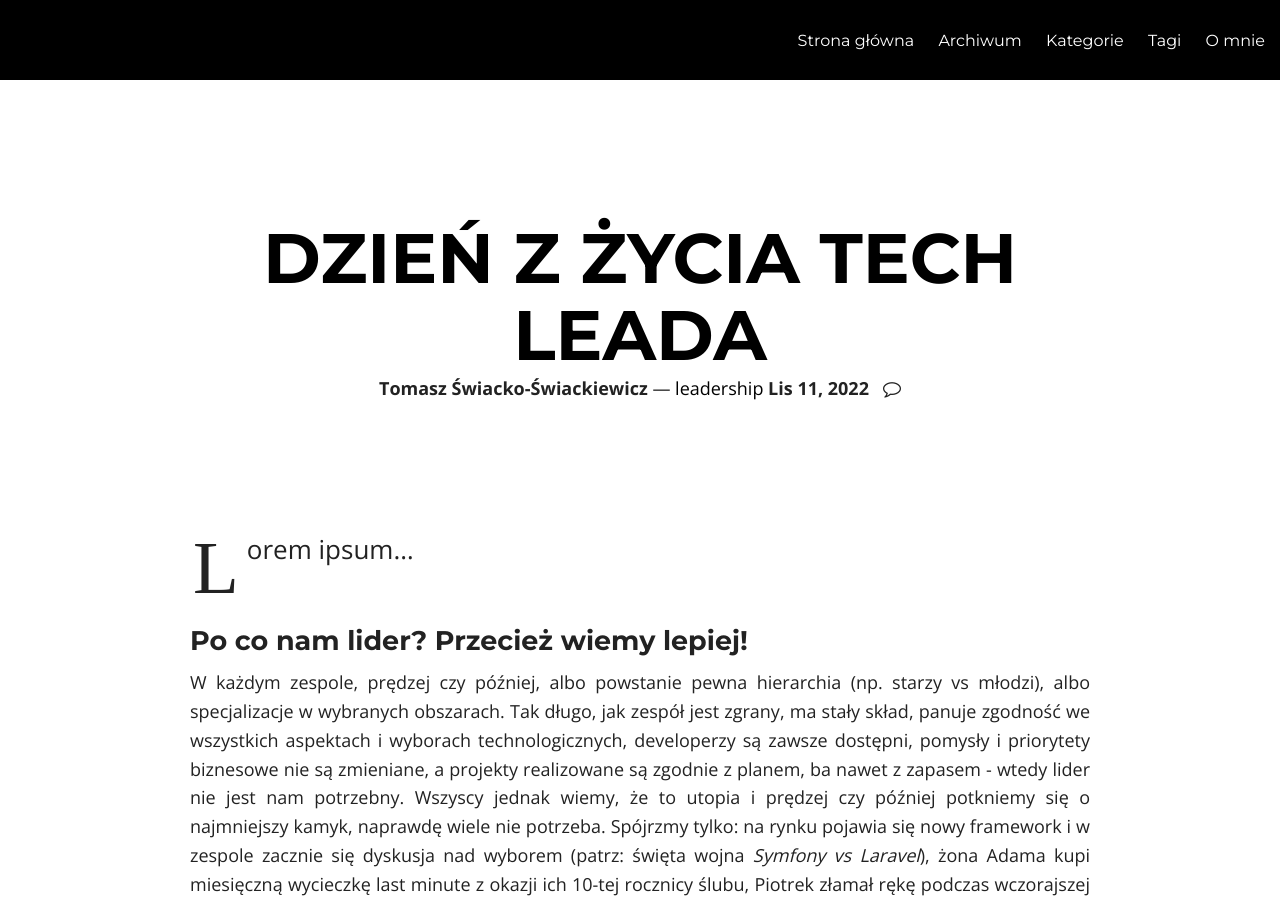
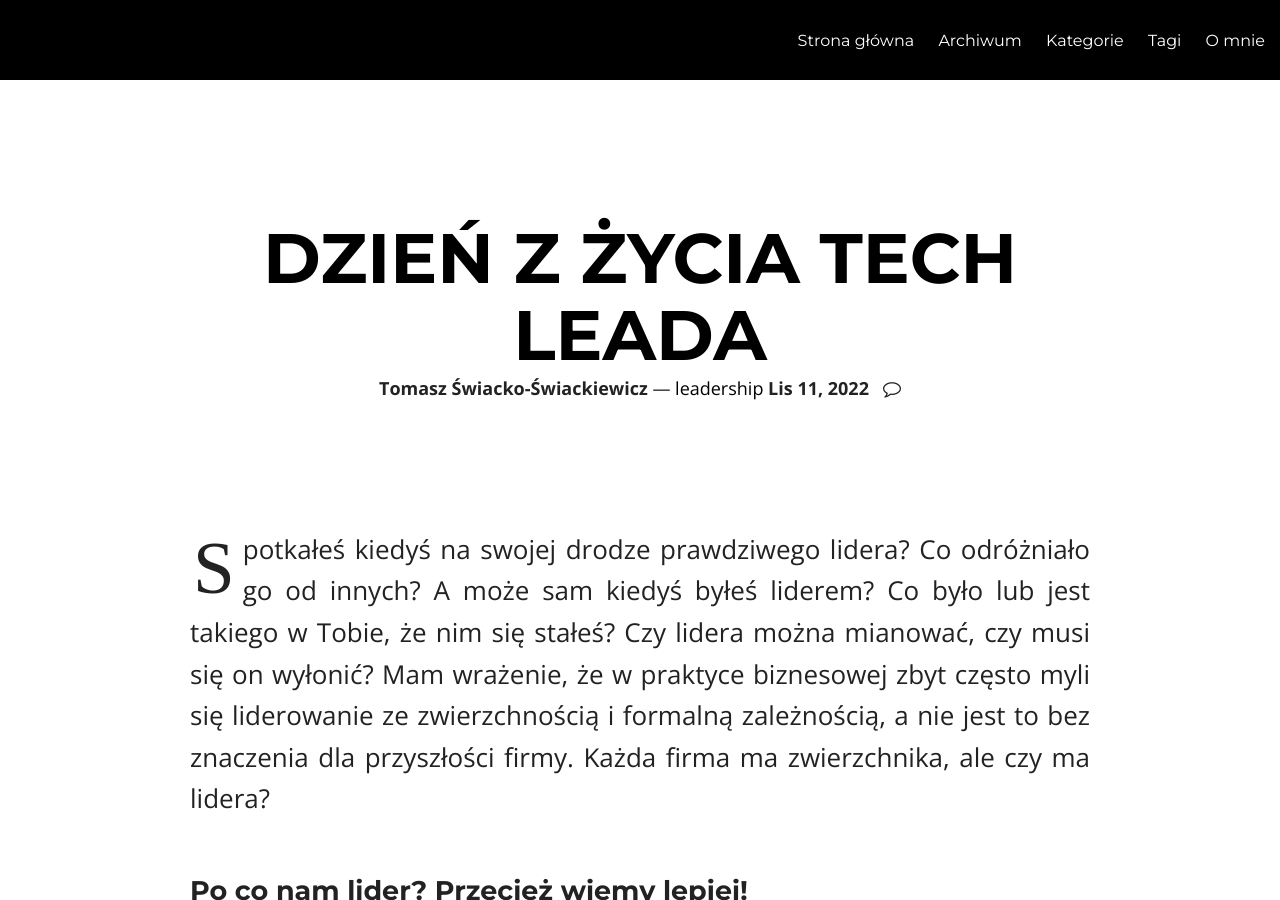
Before and after one commit to tswiackiewicz/inside-the-source-code, a Jekyll site: the page built from _posts/2022-11-11-tech-lead.md, in a window 1280 px wide and 900 px high. Built offline with Jekyll 4.4.1, drawn with Linux system fonts in a browser that asks for light colours; nearby versions of some CDN libraries; comment, search, counter and statistics services are not loaded; some of the changed text lies outside the part shown.

Commit message:
Skalowanie obrazków, poprawki formatowania tekstu

```diff
--- a/_posts/2022-11-11-tech-lead.md
+++ b/_posts/2022-11-11-tech-lead.md
@@ -10,12 +10,12 @@
 featured: false
 ---
 
-Lorem ipsum...
+Spotkałeś kiedyś na swojej drodze prawdziwego lidera? Co odróżniało go od innych? A może sam kiedyś byłeś liderem? Co było lub jest takiego w Tobie, że nim się stałeś? Czy lidera można mianować, czy musi się on wyłonić? Mam wrażenie, że w praktyce biznesowej zbyt często myli się liderowanie ze zwierzchnością i formalną zależnością, a nie jest to bez znaczenia dla przyszłości firmy. Każda firma ma zwierzchnika, ale czy ma lidera?
 
 
 ### Po co nam lider? Przecież wiemy lepiej!
 
-W każdym zespole, prędzej czy później, albo powstanie pewna hierarchia (np. starzy vs młodzi), albo specjalizacje w wybranych obszarach. Tak długo, jak zespół jest zgrany, ma stały skład, panuje zgodność we wszystkich aspektach i wyborach technologicznych, developerzy są zawsze dostępni, pomysły i priorytety biznesowe nie są zmieniane, a projekty realizowane są zgodnie z planem, ba nawet z zapasem - wtedy lider nie jest nam potrzebny. Wszyscy jednak wiemy, że to utopia i prędzej czy później potkniemy się o najmniejszy kamyk, naprawdę wiele nie potrzeba. Spójrzmy tylko: na rynku pojawia się nowy framework i w zespole zacznie się dyskusja nad wyborem (patrz: święta wojna *Symfony vs Laravel*), żona Adama kupi miesięczną wycieczkę last minute z okazji ich 10-tej rocznicy ślubu, Piotrek złamał rękę podczas wczorajszej gry w tenisa a Product Owner oznajmia, że w trybie pilnym musimy dorobić jeszcze jeden feature. W efekcie zaczynamy się zakrzykiwać, pojawiają się pierwsze nerwowe ruchy, pierwotne ustalenia stają się nieważne, tam gdzie był ład i porządek wkrada się chaos.
+<br />W każdym zespole, prędzej czy później, albo powstanie pewna hierarchia (np. starzy vs młodzi), albo specjalizacje w wybranych obszarach. Tak długo, jak zespół jest zgrany, ma stały skład, panuje zgodność we wszystkich aspektach i wyborach technologicznych, developerzy są zawsze dostępni, pomysły i priorytety biznesowe nie są zmieniane, a projekty realizowane są zgodnie z planem, ba nawet z zapasem - wtedy lider nie jest nam potrzebny. Wszyscy jednak wiemy, że to utopia i prędzej czy później potkniemy się o najmniejszy kamyk, naprawdę wiele nie potrzeba. Spójrzmy tylko: na rynku pojawia się nowy framework i w zespole zacznie się dyskusja nad wyborem (patrz: święta wojna *Symfony vs Laravel*), żona Adama kupi miesięczną wycieczkę last minute z okazji ich 10-tej rocznicy ślubu, Piotrek złamał rękę podczas wczorajszej gry w tenisa a Product Owner oznajmia, że w trybie pilnym musimy dorobić jeszcze jeden feature. W efekcie zaczynamy się zakrzykiwać, pojawiają się pierwsze nerwowe ruchy, pierwotne ustalenia stają się nieważne, tam gdzie był ład i porządek wkrada się chaos.
 
 Kto nad tym wszystkim zapanuje? Czy zostawiamy to w duchu Agile samo-organizującym się  zespołom? Czy Product Owner będzie w stanie rozstrzygnąć spór w zakresie wybrania technologii? Kto przejmie zadania od Adama i Piotrka? Czy nasz kod jest gotowy do dodania tam funkcjonalności zgłoszonej przez PO?
 
@@ -36,23 +36,23 @@
 * wprowadzanie nowych osób do zespołu
 * wspomaganie w rozwoju poszczególnych developerów i osiąganiu przez nich założonych celów
 * prowadzenie i organizacja spotkań technicznych zespołu
-
+<br />
 
 ### Naturalny czy wybrany?
 
-Czy możemy komuś nakazać, że od jutra będzie "rządził"? Oczywiście, że tak. Czy możemy go do tego przygotować, nauczyć? W pewnym sensie tak, wskazując na konkretne obszary i wyznaczając cele. Czy to zadziała? Jest taka szansa, ale wymagane jest umocowanie i wskazanie kto za co jest odpowiedzialny oraz bliska współpraca z takim liderem. Czy możemy zostawić takiego mianowanego lidera samego sobie? W mojej ocenie już niekoniecznie.
+<br />Czy możemy komuś nakazać, że od jutra będzie "rządził"? Oczywiście, że tak. Czy możemy go do tego przygotować, nauczyć? W pewnym sensie tak, wskazując na konkretne obszary i wyznaczając cele. Czy to zadziała? Jest taka szansa, ale wymagane jest umocowanie i wskazanie kto za co jest odpowiedzialny oraz bliska współpraca z takim liderem. Czy możemy zostawić takiego mianowanego lidera samego sobie? W mojej ocenie już niekoniecznie.
 
 Z drugiej strony mamy osobę, która sama w sobie ma tyle zaparcia oraz odpowiednie (przywódcze) cechy charakteru, które niejako naturalnie predysponują ją do bycia liderem. Taka osoba sama dostrzega, gdzie są największe potrzeby działania, sama definiuje kierunki rozwoju, sama wskazuje co można zmienić. Do tego nie czeka na pozwolenie - działa proaktywnie, bierze odpowiedzialność. Czy musimy ją zachęcać do takich działań? Nie. Czy potrzebne jest autorytarne wskazanie, że "rządzi"? Nie. Czy potrzebny jest tytuł? Również nie. Czy potrzebujemy taką osobę kontrolować? Co najwyżej w minimalnym zakresie. Zatem mamy układ idealny? Niemalże - mówimy tutaj o dużej samodzielności, ale przede wszystkim taka osoba musi być obdarzona bardzo dużym zaufaniem i swobodą w działaniu (nawet jeśli ma popełnić kosztowny błąd), ze wspólnym ustaleniem kierunku działania - pomoc poprzez wspólne ustalanie celów, kierunków, przestrzeń i czas na działanie.
 
-![Leadership](https://sp-ao.shortpixel.ai/client/to_auto,q_glossy,ret_img,w_768/https://blog.ongig.com/wp-content/uploads/2021/09/Im-not-bossy-I-Have-Leadership-Skills-Meme-768x813.jpeg)
-<span style="text-align: left;">(*źródło: memegenerator.net*)</span>
+![Leadership](https://sp-ao.shortpixel.ai/client/to_auto,q_glossy,ret_img,w_768/https://blog.ongig.com/wp-content/uploads/2021/09/Im-not-bossy-I-Have-Leadership-Skills-Meme-768x813.jpeg | width=400)
+<br /><span style="text-align: left;">(*źródło: memegenerator.net*)</span>
 
 Moje osobiste doświadczenia wskazują na drugi wariant - sam wielokrotnie działałem w takim modelu, pełniłem taką rolę i to się po prostu sprawdzało. Co w sytuacji, gdy nie mamy takiego naturalnego lidera? Możemy mianować autorytarnie jednego lidera, możemy przeprowadzić głosowanie, możemy spróbować z różnymi osobami, przy różnych projektach, technologiach czy obszarach (tzw. feature lead odpowiedzialny za design całego feature) i na tej podstawie się wyłoni lub będą liderzy per case - na pewno takiemu liderowi musimy zapewnić dużo więcej wsparcia niż w przypadku tego, który naturalnie się wykreuje.
-
+<br />
 
 ### Tech Lead jako developer
 
-Lider liderem, ale mówimy tutaj przede wszystkim o osobie technicznej. Tym co nas napędza i stanowi paliwo dla naszych działań jest technologia, a konkretnie rzecz biorą kodowanie. Czy pełniąc rolę lidera technicznego jest przestrzeń na takie działania? Czy od tech leada wymagamy, aby programował? Na oba postawione tutaj pytania odpowiedź brzmi: TAK, zdecydowanie tak!
+<br />Lider liderem, ale mówimy tutaj przede wszystkim o osobie technicznej. Tym co nas napędza i stanowi paliwo dla naszych działań jest technologia, a konkretnie rzecz biorą kodowanie. Czy pełniąc rolę lidera technicznego jest przestrzeń na takie działania? Czy od tech leada wymagamy, aby programował? Na oba postawione tutaj pytania odpowiedź brzmi: TAK, zdecydowanie tak!
 
 Zależy nam przede wszystkim na tym, aby taki lider miał cały czas kontakt z technologią, z rozwiązaniami przygotowywanymi w zespole, samemu doświadczał problemów związanych z wdrażaniem kodu na produkcję i jeszcze lepiej dobierał rozwiązania czy podejmował techniczne decyzje.
 
@@ -67,30 +67,29 @@
 Zalecane są tutaj proporcje w postaci zaledwie 30% czasu przeznaczonego na prace developerskie, pozostałe 70% na spotkania, analizy i inne działania. Warto również zaznaczyć, tak jak zostało wskazane przy bulletach, że na Tech Leadzie nie może spoczywać ciężar developmentu, nie może od jego dostępności zależeć czy wydamy daną funkcjonalność, czy dany fragment kodu trafi na produkcję. Oczywiście, ważne jest aby był uwzględniany podczas dyskusji jak dane rozwiązanie zaprojektować czy na jakie elementy zwrócić uwagę.
 
 Kolejny wniosek, który można z tego obrazu wyciągnąć jest taki, że rola lidera technicznego nie polega na byciu najlepszym programistą w zespole, ale upewnianie się, że inni maja przestrzeń i robią to, co potrafią najlepiej i mogą się na tym polu rozwijać.
-
+<br />
 
 ### Nie bądź zachłanny - podziel się tortem
 
-Jeżeli mamy tylko 30% czasu na programowanie, do tego całkiem sporo spotkań, analiz i zaglądania to tu, to tam - sami nie jesteśmy w stanie wszystkiego ogarnąć. Warto podzielić się tym tortem! Delegujmy prace do innych, przede wszystkim te wymagające dużego zaangażowania czasowego. Jednocześnie jako lider techniczny nie podejmuj samemu wszystkich decyzji technicznych - zostaw przestrzeń na to dla innych, ustal reguły w których momentach Twoje zdanie będzie kluczowe, a gdzie zostawiasz wolną rękę. Czasem wystarczy tylko wskazać kierunek, pewien wzorzec postępowania czy ustalić wspólnie standard.
+<br />Jeżeli mamy tylko 30% czasu na programowanie, do tego całkiem sporo spotkań, analiz i zaglądania to tu, to tam - sami nie jesteśmy w stanie wszystkiego ogarnąć. Warto podzielić się tym tortem! Delegujmy prace do innych, przede wszystkim te wymagające dużego zaangażowania czasowego. Jednocześnie jako lider techniczny nie podejmuj samemu wszystkich decyzji technicznych - zostaw przestrzeń na to dla innych, ustal reguły w których momentach Twoje zdanie będzie kluczowe, a gdzie zostawiasz wolną rękę. Czasem wystarczy tylko wskazać kierunek, pewien wzorzec postępowania czy ustalić wspólnie standard.
 
 Przykładowym podejściem jakie można przyjąć podczas decydowania co oddajemy innym jest tzw. Eisenhower Matrix
 
-![Eisenhower Matrix](https://slab.com/static/f7141808c21143635c0b5642ededb0ec/e7448/eisenhower-matrix-example.png)
-<span style="text-align: left;">(*źródło: slab.com*)</span>
-
+![Eisenhower Matrix](https://slab.com/static/f7141808c21143635c0b5642ededb0ec/e7448/eisenhower-matrix-example.png | width=400)
+<br /><span style="text-align: left;">(*źródło: slab.com*)</span>
 
 ### Czas opuścić strefę komfortu
 
-W tak dynamicznie zmieniającym się środowisku każdy potrzebuje się rozwijać, a do tego chcemy sprawnie podejmować decyzje. Dlatego też wymagane jest zbieranie różnych doświadczeń, spoglądanie szerzej, odkrywanie nieznanego - krótko mówiąc wykraczanie poza swoją strefę komfortu.
+<br />W tak dynamicznie zmieniającym się środowisku każdy potrzebuje się rozwijać, a do tego chcemy sprawnie podejmować decyzje. Dlatego też wymagane jest zbieranie różnych doświadczeń, spoglądanie szerzej, odkrywanie nieznanego - krótko mówiąc wykraczanie poza swoją strefę komfortu.
 
 W przypadku Tech Leada, może to być inna technologia, niż ta którą zna najlepiej czy inny obszar biznesowy. Z jednej strony warto jako backend developer, od czasu do czasu spróbować swoich sił na "froncie", z drugiej natomiast coraz szerzej promowana jest idea [T-shaped developer'a](https://dev.to/thuhtetdev/how-to-be-a-t-shaped-developer-5b32). Jeśli zaś chodzi o wymiar biznesowy, wiedza jak działa funkcjonalność wytwarzana przez inny zespół może być pomocna podczas definiowania zależności między komponentami, lepszego planowania z uwagi na czekanie aż dostarczone zostaną efekty pracy z innego obszaru czy po prostu może to być inspiracja, aby w którym z przypadków zastosować inne podejście, skorzystać z wiedzy i doświadczeń innych (ang. Don't reinvent the wheel). Tą skarbnicą wiedzy dla lidera może być przykładowo uczestnictwo w review/demo organizowanym przez inny zespół.
 
 Jeszcze innym wymiarem może być zbieranie nauki, tam gdzie z pozoru tego zupełnie się nie spodziewamy - na polu miękkich umiejętności. Od czasu do czasu poprowadź retro zespołowe czy daily, wystąp z prezentacją, złap się na kawę z developerem lub porozmawiaj o feedbacku z działu wsparcia klienta.
-
+<br />
 
 ### Najważniejsza jest drużyna
 
-Aby lider mógł dobrze pełnić swoją rolę, musi być częścią zespołu - razem odnosicie sukces, razem przeżywacie gorycz porażki, wspólnie wyciągacie wnioski.
+<br />Aby lider mógł dobrze pełnić swoją rolę, musi być częścią zespołu - razem odnosicie sukces, razem przeżywacie gorycz porażki, wspólnie wyciągacie wnioski.
 
 > “It’s fine to celebrate success but it is more important to heed the lessons of failure”- Bill Gates
 
@@ -105,29 +104,29 @@
 Do tego dochodzi jeszcze wymiar rozkładania parasola ochronnego przed nadmiarem spotkań technicznych czy dotyczących architektury - tech lead powinien przygotowywać koncepcje rozwiązań i przedstawiać je zespołowi zamiast angażować go w całości. Z drugiej strony mamy jeszcze trzymanie zespołu z daleka od "polityki" wewnątrzfirmowej i zapewnienie spokoju w zespole.
 
 W dużym skrócie, drogi liderze - **zadbaj o swój zespół, stwórz dla nich przestrzeń do rozwoju i spokojnej pracy - to zespół zadba również o Ciebie**!
-
+<br/ >
 
 ### Nie po to studiowałem informatykę, żeby...
 
-To zdanie zapewne jako osoby pracujące w tej branży słyszycie dość często, i to w różnych okolicznościach. Często wynika to z introwertycznej natury wielu osób, ale również z tego, że developerzy po prostu chcą skupić się na tym co lubią i potrafią najlepiej czyli programowaniu. W przypadku lidera sytuacja wygląda inaczej - od niego oczekujemy, że będzie osobą dużych umiejętnościach interpersonalnych, będzie w stanie sprawnie się komunikować. Dlatego też, taka osoba dużo czasu spędza na spotkaniach, jest pewnego rodzaju rzecznikiem prasowym zespołu, do zespołu wraca z ustaleniami, to do tej osoby inni przychodzą po feedback na temat developerów z zespołu. Jako developer nie zawsze musiałeś mieć zdanie i mogłeś siedzieć cicho, jako lead wszyscy oczekują od Ciebie, że wypowiedz się w każdym temacie.
+<br />To zdanie zapewne jako osoby pracujące w tej branży słyszycie dość często, i to w różnych okolicznościach. Często wynika to z introwertycznej natury wielu osób, ale również z tego, że developerzy po prostu chcą skupić się na tym co lubią i potrafią najlepiej czyli programowaniu. W przypadku lidera sytuacja wygląda inaczej - od niego oczekujemy, że będzie osobą dużych umiejętnościach interpersonalnych, będzie w stanie sprawnie się komunikować. Dlatego też, taka osoba dużo czasu spędza na spotkaniach, jest pewnego rodzaju rzecznikiem prasowym zespołu, do zespołu wraca z ustaleniami, to do tej osoby inni przychodzą po feedback na temat developerów z zespołu. Jako developer nie zawsze musiałeś mieć zdanie i mogłeś siedzieć cicho, jako lead wszyscy oczekują od Ciebie, że wypowiedz się w każdym temacie.
 
 Aby móc dawać wartościowy feedback na temat pracy zespołu, a w szczególności poszczególnych osób tam pracujących, warto zainwestować, jako lider techniczny, w czas na regularne rozmowy 1-on-1 z tymi osobami, jak również Product Ownerem, Project Managerem czy Engineering Managerem - w zależności od organizacji pracy w zespole.
 
 Nie ulega wątpliwości, że tech lead będzie dużo rozmawiał, konsultował, i spędzał czas na spotkaniach - powinien być gotowy na to podejmując się tej roli oraz zadbać o rozwój swoich umiejętności na tym polu.
-
+<br />
 
 ### Życie to sztuka wyboru
 
-Jednym z kluczowych zadań lidera technicznego jest odpowiedzialność za decyzje techniczne. Często wymaga to przygotowania, zagłębienia się i wybadania tematu a nierzadko po prostu zaplanowania pewnych działań. To od tech leada będziemy wymagać przygotowania planu rozwoju technicznego zespołu (ang. technical development plan) - czy to w postaci wyznaczonych celów, często nawet rozpisanych zadań na bazie przeprowadzonych analiz SWOT, zebranego feedbacku od użytkowników czy wiedzy, która płynie z powtarzających się błędów w logach czy systemach typu [Sentry](https://sentry.io/).
+<br />Jednym z kluczowych zadań lidera technicznego jest odpowiedzialność za decyzje techniczne. Często wymaga to przygotowania, zagłębienia się i wybadania tematu a nierzadko po prostu zaplanowania pewnych działań. To od tech leada będziemy wymagać przygotowania planu rozwoju technicznego zespołu (ang. technical development plan) - czy to w postaci wyznaczonych celów, często nawet rozpisanych zadań na bazie przeprowadzonych analiz SWOT, zebranego feedbacku od użytkowników czy wiedzy, która płynie z powtarzających się błędów w logach czy systemach typu [Sentry](https://sentry.io/).
 
 Z drugiej strony, aby dokonywać trafnych wyborów, lider techniczny, zreszta jak każda osoba w branży IT, musi dążyć do ciągłego doskonalenia się  - po prostu nieustannie rozwijać się. W przypadku lidera technicznego wyzwanie jest tym większe, że trzeba spoglądać na technologie naprawdę szeroko, bardzo często wychodzić poza swoją specjalizację, o czym pisałem kilka akapitów wyżej.
 
 Nieodzownym elementem podejmowanych decyzji technicznych jest także ustalanie priorytetów - to lider, razem z zespołem,  będzie stawał przed wyborem które rozwiązanie wybrać, czy skupić się na dostarczeniu szybko wartości użytkownikom czy zadbać w pierwszej kolejności o dług technologiczny - to ciągła walka, wyprzedzanie ruchu przeciwnika, mitygacja ryzyka zanim wystąpi. Życie Tech Leada to sztuka wyboru.
-
+<br />
 
 ### Znajdź swój rytm dnia
 
-Dzisiaj, gdy zdecydowana większość osób z branży IT pracuje zdalnie, na wszystko potrzebujemy zestawić spotkanie. Daily - spotkanie, planowanie - kolejne spotkanie, konsultacja architektoniczna - jeszcze inne spotkanie, rozmowa o uwagach dot. kodu z Code Review - również się zdzwaniamy itd. itd. Ciężko w tym biegu znaleźć przestrzeń, aby... popracować. Dochodzi do tego jeszcze ciągłe przełączanie kontekstu, jak również wszechobecne rozpraszacze w postaci wyskakujących powiadomień, wiadomości na komunikatorach, przychodzące maile, SMSy, ... Naprawdę ciężko się skupić na wykonaniu powierzonego nam zadania.
+<br />Dzisiaj, gdy zdecydowana większość osób z branży IT pracuje zdalnie, na wszystko potrzebujemy zestawić spotkanie. Daily - spotkanie, planowanie - kolejne spotkanie, konsultacja architektoniczna - jeszcze inne spotkanie, rozmowa o uwagach dot. kodu z Code Review - również się zdzwaniamy itd. itd. Ciężko w tym biegu znaleźć przestrzeń, aby... popracować. Dochodzi do tego jeszcze ciągłe przełączanie kontekstu, jak również wszechobecne rozpraszacze w postaci wyskakujących powiadomień, wiadomości na komunikatorach, przychodzące maile, SMSy, ... Naprawdę ciężko się skupić na wykonaniu powierzonego nam zadania.
 
 Jak sobie z tym wszystkim radzić w roli lidera technicznego, od którego przecież tak wiele oczekujemy?
 
@@ -147,7 +146,7 @@
 * wypróbuj [Pomodoro](https://pl.wikipedia.org/wiki/Technika_Pomodoro)
 * na koniec dnia przygotuj listę TODO najpilniejszych tematów na kolejny dzień
 
-Rola lidera technicznego jest niezwykle wymagająca, ale także dająca sporo satysfakcji - szczególnie, gdy widzisz jak to zespół odniósł sukces dzięki Twojemu wsparciu.
+<br /><br />Rola lidera technicznego jest niezwykle wymagająca, ale także dająca sporo satysfakcji - szczególnie, gdy widzisz jak to zespół odniósł sukces dzięki Twojemu wsparciu.
 
 > “Management is doing things right; leadership is doing the right things” — Peter F. Drucker
 
```
Also changed, not shown: other parts of _posts/2022-11-11-tech-lead.md (+6 -4 lines).
